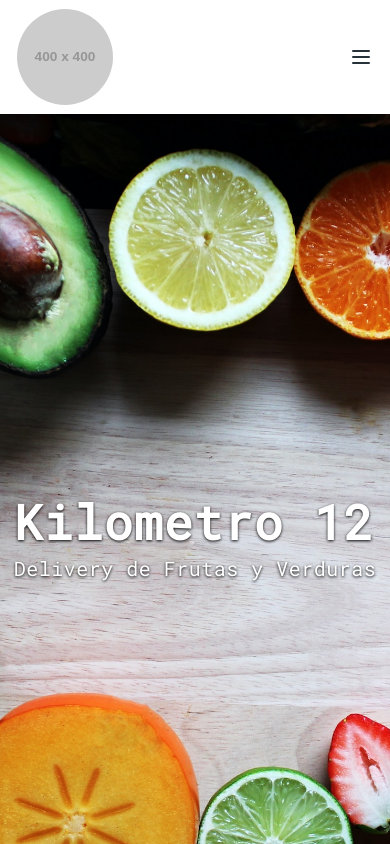
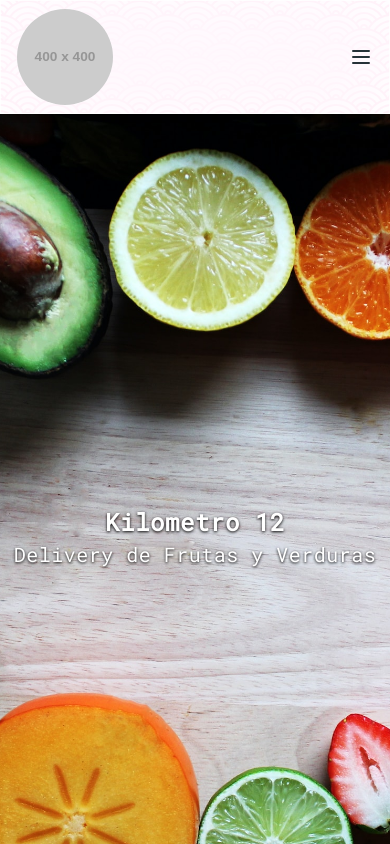
Before and after one commit to kmdz12/market, a React (Vite) app in the folder client/: page / in a window 390 px wide. Shown: the top 844 px of the page. Built offline with nearby package versions, Linux system fonts and the light colour scheme.

Commit message:
feature: add main div for background, center landing text, change font per breakpoint

```diff
--- a/client/src/pages/Landing/Landing.page.jsx
+++ b/client/src/pages/Landing/Landing.page.jsx
@@ -1,20 +1,21 @@
 import React from 'react';
 import { Typography, Button } from '@material-tailwind/react';
 import NavBarComponent from '../../components/NavBar/navbar.component';
+import FooterComponent from '../../components/Footer/footer.component';
+import '../../App.css';
 import './Landing.style.css';
-import FooterComponent from '../../components/Footer/footer.component';
 
 function LandingPage() {
 
 
     return (
 
-        <>
+        <div className="background">
             <NavBarComponent />
             <div className="h-[53rem]">
                 <div className="h-full w-full bg-cover bg-no-repeat intro bg-center flex justify-center items-center">
-                    <div className="select-none">
-                        <Typography variant="h1" color="white" className="tracking-wide drop-shadow-[0_1.5px_1.5px_rgba(0,0,0,1)]">Kilometro 12</Typography>
+                    <div className="select-none text-center">
+                        <Typography variant="h1" color="white" className="text-2xl md:text-5xl tracking-wide drop-shadow-[0_1.5px_1.5px_rgba(0,0,0,1)]">Kilometro 12</Typography>
                         <Typography variant="lead" color="white" className="tracking-wide drop-shadow-[0_1.5px_1.5px_rgba(0,0,0,1)]">Delivery de Frutas y Verduras</Typography>
                     </div>
                 </div>
@@ -98,7 +99,7 @@ function LandingPage() {
             <div className="md:container md:mx-auto m-2 flex flex-col bg-white rounded-lg divide-y">
                 <FooterComponent />
             </div>
-        </>
+        </div>
     )
 }
 
```
